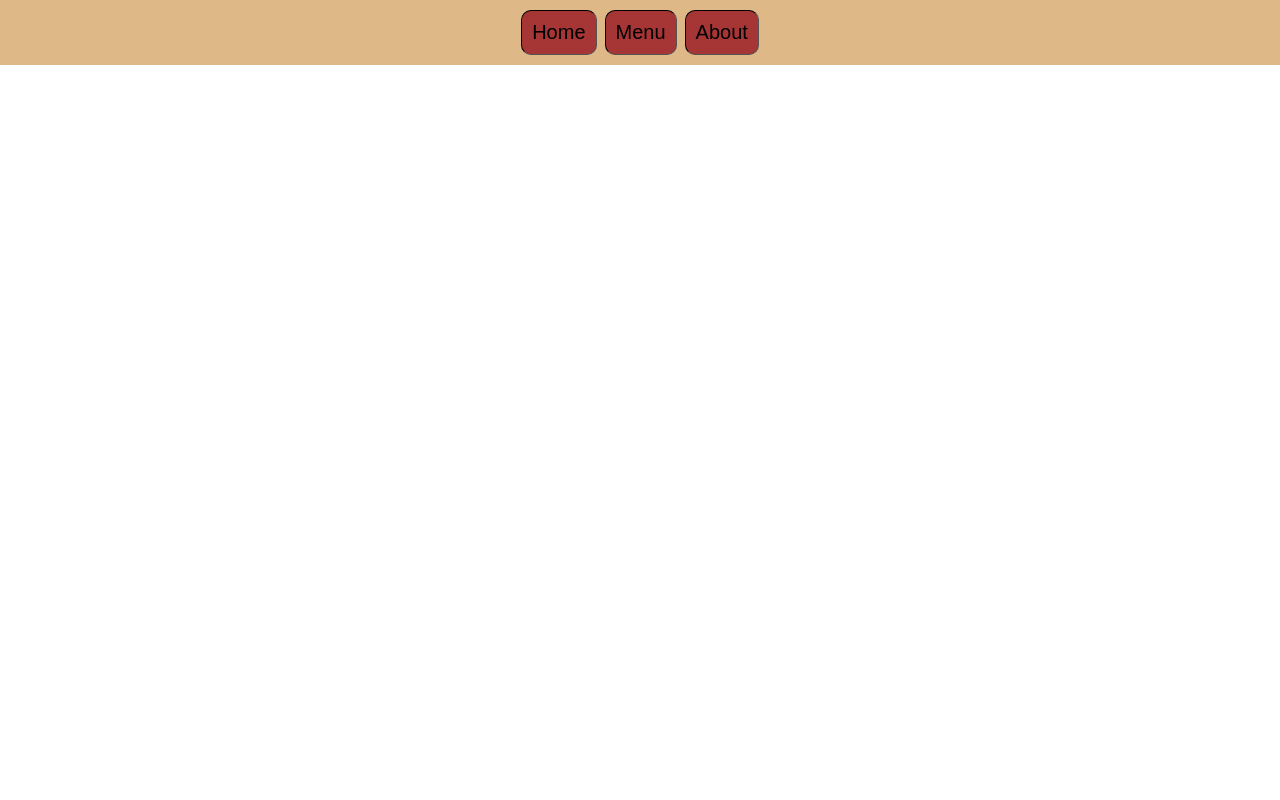
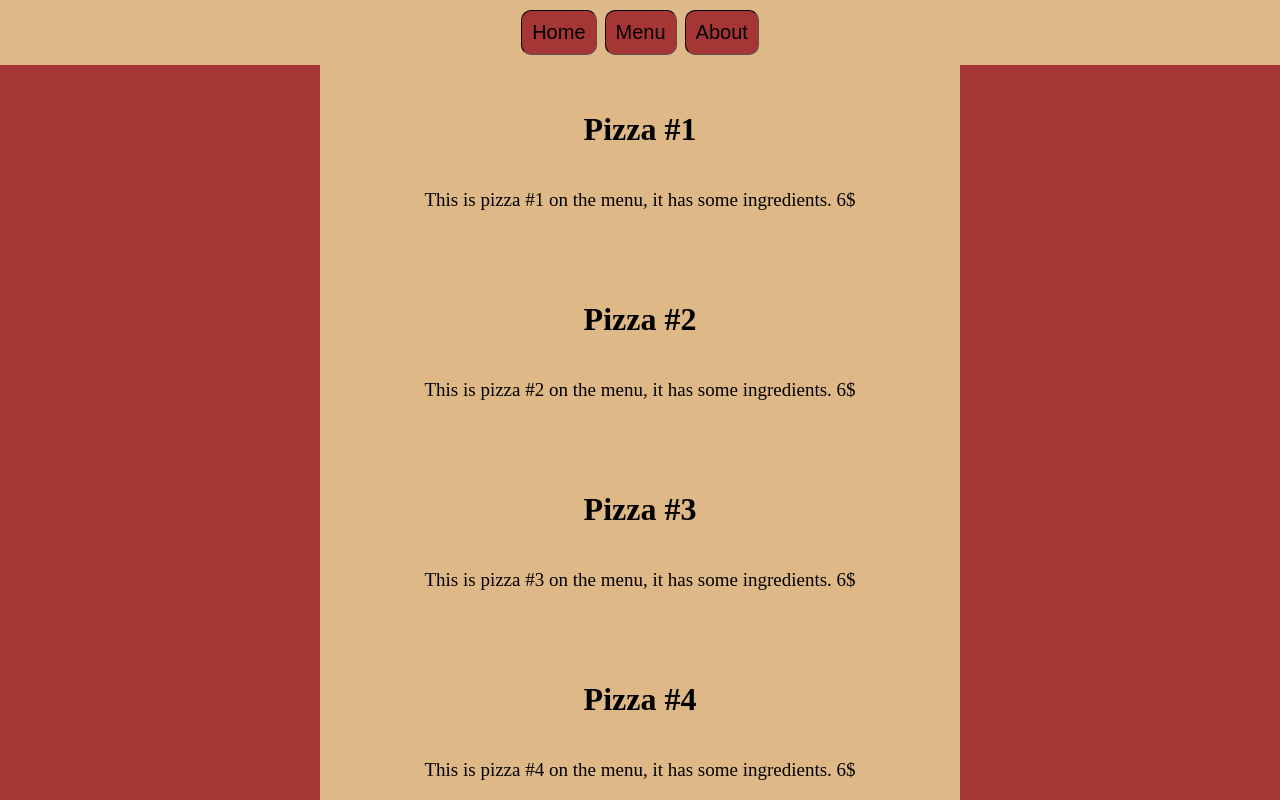
Before and after one commit to MarcoDalBoni/OdinProj, a website built with webpack: page restaurant-page/src/index.html in a window 1280 px wide. Both pictures are taken after a click on the button "Menu". Shown: the top 800 px of the page. Built offline with nearby package versions, Linux system fonts and the light colour scheme.

Commit message:
restaurant-page2

```diff
--- a/restaurant-page/src/home.js
+++ b/restaurant-page/src/home.js
@@ -6,17 +6,19 @@ const home = () => {
     console.log('Richiamata home');
 
     const content = document.getElementById('content');
+    content.classList = null;
 
     while(content.firstChild) {
         content.removeChild(content.firstChild);
     }
 
     const home = document.createElement('div');
-    home.classList.add('content');
+    home.classList.add('home-div');
 
     const banner = document.createElement('img');
     banner.id = "banner";
     banner.src = Icon;
+    banner.alt = "Banner";
     home.appendChild(banner);
 
     const div = document.createElement('div');
@@ -33,7 +35,6 @@ const home = () => {
     div.appendChild(paragraph);
 
     home.appendChild(div);
-
     content.appendChild(home)
 }
 
--- a/restaurant-page/src/menu.js
+++ b/restaurant-page/src/menu.js
@@ -10,7 +10,35 @@ const menu = () => {
         content.removeChild(content.firstChild);
     }
 
+    content.classList.add('content');
+    const spaceDiv1 = document.createElement('div');
+    spaceDiv1.classList.add('space-div');
+    content.appendChild(spaceDiv1);
 
+    const menuDiv = document.createElement('div');
+    menuDiv.classList.add('space-div')
+    menuDiv.classList.add('menu');
+
+    for(let i = 1; i < 8; i++) {
+        const elementDiv = document.createElement('div');
+        elementDiv.classList.add('center-text')
+
+        const pizzaName = document.createElement('h1');
+        pizzaName.textContent = `Pizza #${i}`;
+        elementDiv.appendChild(pizzaName);
+
+        const description = document.createElement('p');
+        description.textContent = `This is pizza #${i} on the menu, it has some ingredients. 6$`;
+        elementDiv.appendChild(description);
+
+        menuDiv.appendChild(elementDiv);
+    }
+
+
+    content.appendChild(menuDiv);
+    const spaceDiv2 = document.createElement('div');
+    spaceDiv2.classList.add('space-div');
+    content.appendChild(spaceDiv2);
 }
 
 export default menu;
--- a/restaurant-page/src/style.css
+++ b/restaurant-page/src/style.css
@@ -3,6 +3,23 @@ body{
     flex-direction: column;
     margin: 0px;
     padding: 0px;
+    background-color: rgb(166, 53, 53);
+}
+
+.content {
+    display: flex;
+}
+
+.space-div {
+  width: 50vw;
+  flex: 1 1 auto;
+}
+
+.content .menu {
+    display: flex;
+    flex-direction: column;
+    flex-shrink: 0;
+    background-color: burlywood;
 }
 
 .header {
@@ -23,7 +40,7 @@ body{
     cursor: pointer;
 }
 
-.content {
+.home-div {
     display: flex;
     justify-content: space-between;
     background-color: burlywood;
```
